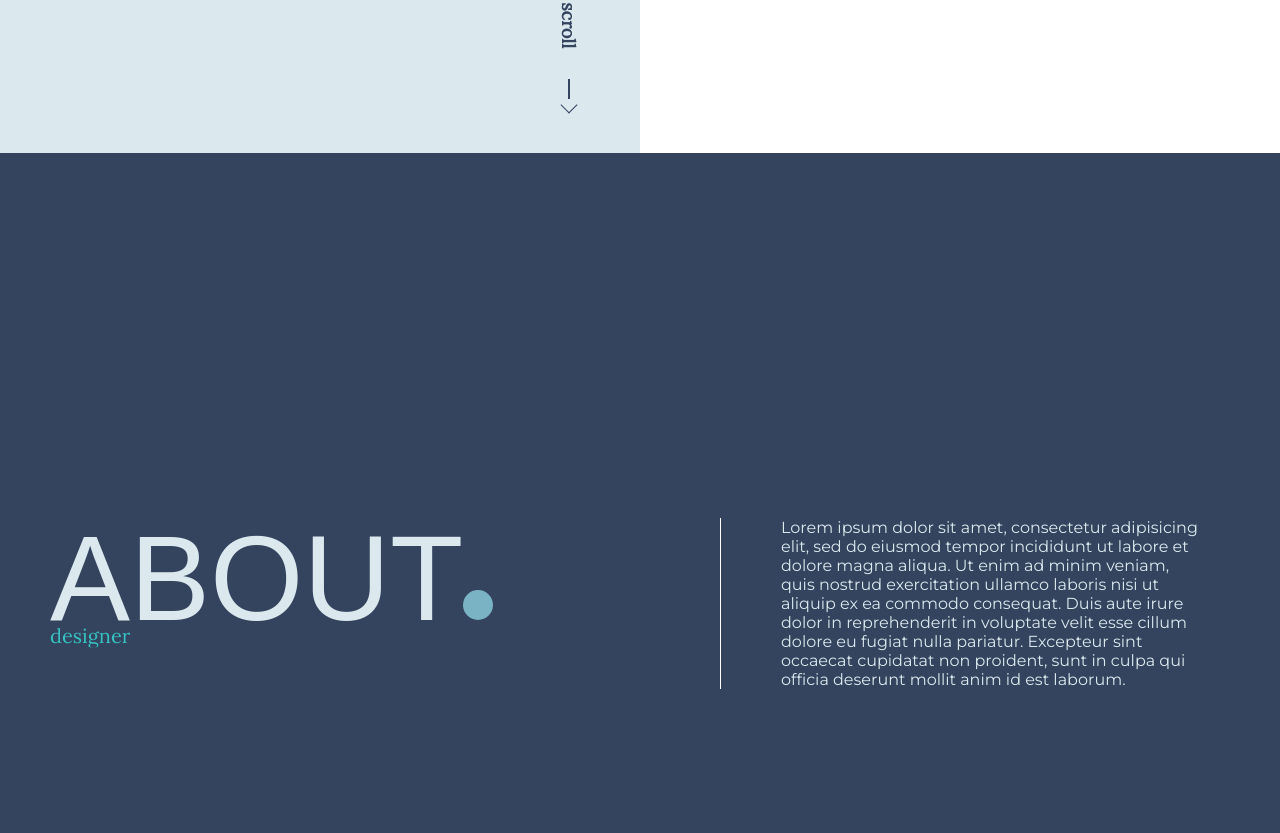
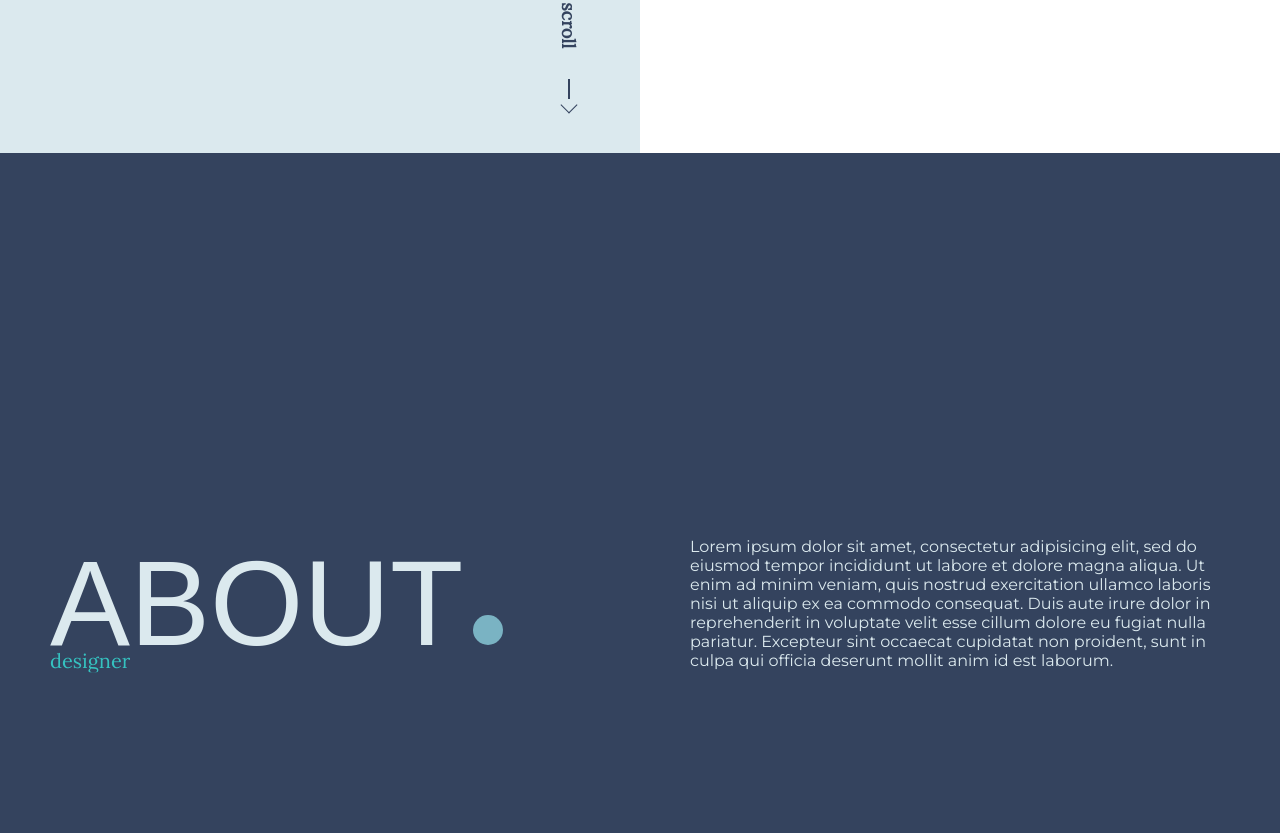
Before and after one commit to arrianne/portfolio-2019, a website: page index.html in a window 1280 px wide. Shown: the part 647-1480 px from the top of the page. Drawn offline with nearby package versions, Linux system fonts and the light colour scheme; a web font is replaced by a local one.

Commit message:
adjusting full stop and about section

```diff
--- a/scss/styles.scss
+++ b/scss/styles.scss
@@ -130,11 +130,12 @@ ul {
   padding: 50px;
 }
 
-.title_fullstop{
+.title_fullstop {
   width: 30px;
   height: 30px;
   border-radius: 50%;
   animation: colorchange 10s infinite;
+  margin-left: 10px;
 }
 
 /*///////////////// Section one */
@@ -247,21 +248,21 @@ ul {
   .title-box {
     width: 50%;
     background: $dark-blue;
+
   }
   .left {
     flex-direction: column;
     justify-content: center;
   }
   .right {
+    display: flex;
+    align-items: center;
     .about-container {
       display: flex;
       align-items: center;
-      padding: 30px;
+      height: 200px;
       p {
-        border-left: 1px solid white;
-        padding-left: 60px;
         color: $pale-blue;
-
       }
     }
   }
@@ -449,7 +450,6 @@ ul {
   font-family: 'Lora', serif;
   text-transform: lowercase;
   z-index: 2;
-  height: 50px;
 }
 
 .slidingVertical span {
```
Also changed, not shown: css/styles.css, 1 other file.
